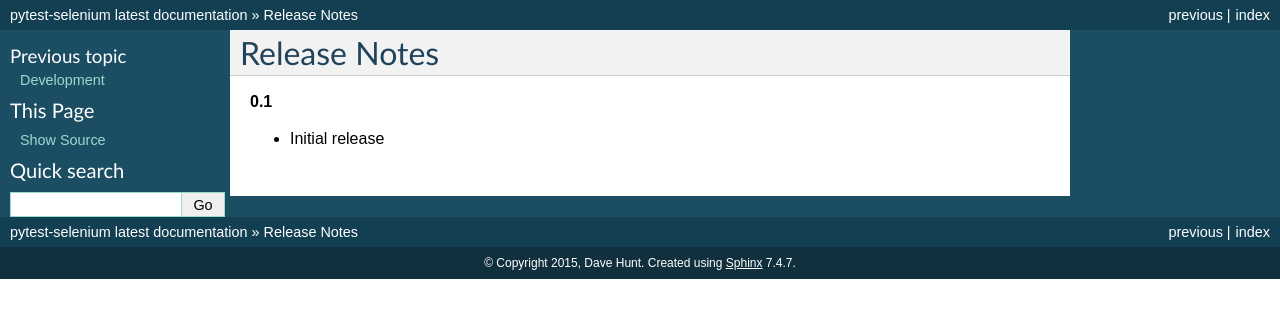
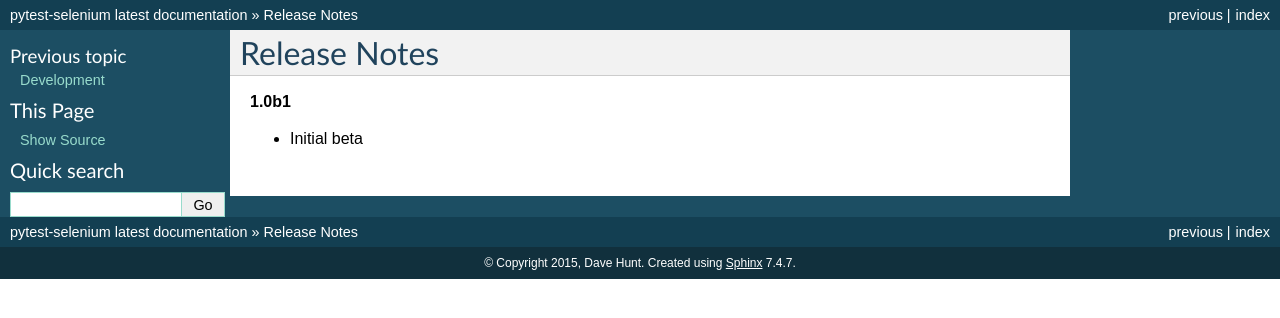
Before and after one commit to pytest-dev/pytest-selenium, a Sphinx documentation site: the page built from docs/news.rst, in a window 1280 px wide. Shown: the top 318 px of the page. Built offline with Sphinx 7.4.7, drawn with Linux system fonts in a browser that asks for light colours.

Commit message:
Correct version number in changelog

```diff
--- a/docs/news.rst
+++ b/docs/news.rst
@@ -1,6 +1,6 @@
 Release Notes
 =============
 
-**0.1**
+**1.0b1**
 
-* Initial release
+* Initial beta
```
